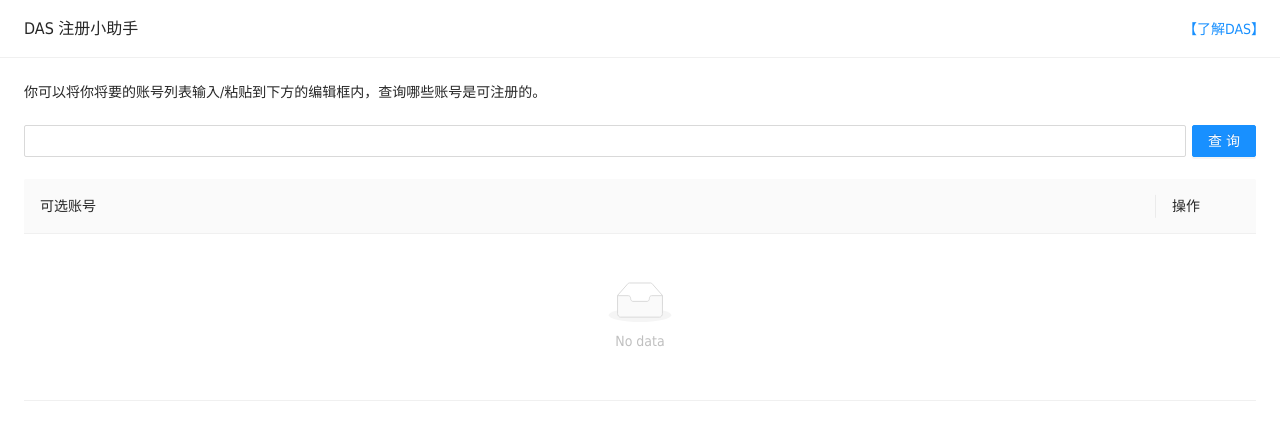
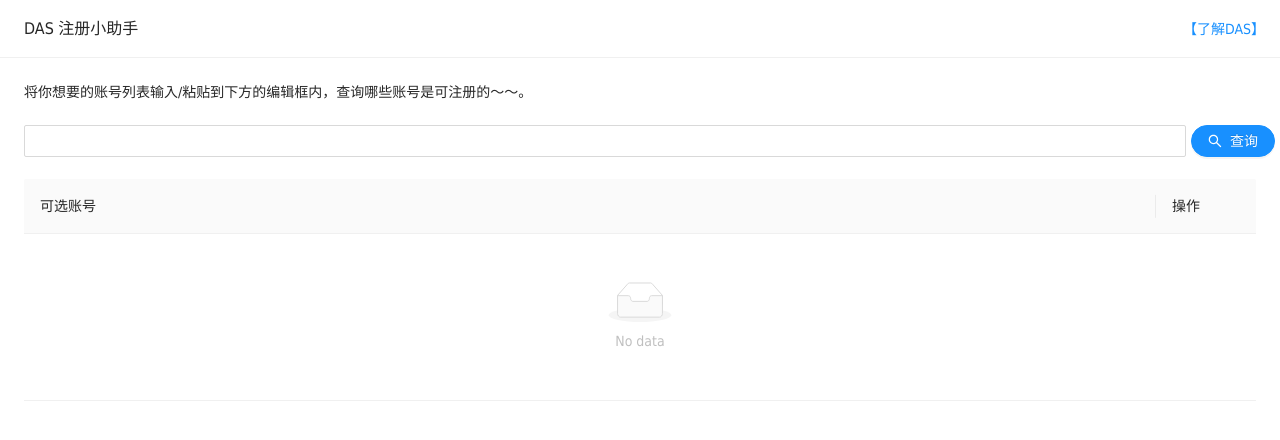
Before and after one commit to yixyxiu/das.la, a React app: page /#/index in a window 1280 px wide. Shown: the top 440 px of the page. Built offline with nearby package versions, Linux system fonts and the light colour scheme.

Commit message:
修改提示语，以及按钮形状

```diff
--- a/package.json
+++ b/package.json
@@ -103,7 +103,7 @@
     ]
   },
   "devDependencies": {
-    "axios": "^0.20.0",
+    "axios": "^0.21.1",
     "griffith": "^1.6.0",
     "react-loadable": "^5.5.0",
     "react-router-dom": "^5.2.0"
--- a/src/views/Index.js
+++ b/src/views/Index.js
@@ -1,5 +1,6 @@
 import React from 'react';
 import { Card, Space,Input, Button, Table } from 'antd';
+import { SearchOutlined } from '@ant-design/icons';
 import https from '../api/https'
 var blake2b = require('blake2b');
 const { TextArea } = Input;
@@ -32,7 +33,7 @@ export default class AddShop extends React.Component {
               key: 'action',
               render: record => (
                 <Space size="middle">
-                    <Button type="primary" size={'small'} onClick={() => this.add(record)}>抢注该账号</Button>
+                    <Button type="primary" size={'normal'} shape="round" onClick={() => this.add(record)}>抢注该账号</Button>
                 </Space>
               ),
             },
@@ -69,7 +70,7 @@ export default class AddShop extends React.Component {
 
                 }else if(item.length>4 && item.length<10){
 
-                    if(this.strInit(item)){
+                    if(this.canRegister(item)){
                         let str = item + '.bit';
                         if(!arr.includes(str) && !reserved.includes(str) && !registered.includes(str)){
                             arr.push(item);
@@ -100,19 +101,21 @@ export default class AddShop extends React.Component {
 
 
     }
-    //校验
-    strInit = text => {
+    // 校验一个账号是否已开放注册，用于 5- 9 位账号
+    // 5-9 位，只开放 5 % 采用 blake2b 算法对账户名(包含 .bit 后缀)进行 hash ，取 hash 结果的第 1 个字节作为一个 u8 整数，当该整数小于等于 12 时，即可注册。
+    canRegister = text => {
 
         text += '.bit';
         var hash = blake2b(32, null, null, Buffer.from('2021-07-22 12:00'));
         hash = hash.update(Buffer.from(text));
         var output = new Uint8Array(32)
         var out = hash.digest(output);
-        if(out[0]<13){
+        if(out[0] < 13){
             //console.log(text,out[0])
             return true
         }
-        else return false
+
+        return false
     }
 
     add = record =>{
@@ -158,12 +161,12 @@ export default class AddShop extends React.Component {
                 <div style={{display:'inline-block',position:'absolute',right:15,top:18,textAlign:'right'}}>
                     <a style={{color:'#1890ff'}} href="https://da.systems/explorer?inviter=cryptofans.bit&channel=cryptofans.bit&locale=zh-CN&utm_source=cryptofans+">【了解DAS】</a>
                 </div>
-                <div>你可以将你将要的账号列表输入/粘贴到下方的编辑框内，查询哪些账号是可注册的。</div>
+                <div>将你想要的账号列表输入/粘贴到下方的编辑框内，查询哪些账号是可注册的～～。</div>
                 <br />
                 <div style={{position:'relative',paddingRight:70}}>
                     <TextArea onChange={(e)=> this.textAreaChange(e)} placeholder="" autoSize />
-                    <div style={{display:'inline-block',position:'absolute',right:0,top:0,width:70,textAlign:'right'}}>
-                        <Button type="primary" onClick={()=> this.search()}>查询</Button>
+                    <div style={{display:'inline-block',position:'absolute',right:-5,top:0,width:70,textAlign:'right'}}>
+                        <Button type="primary" shape="round" icon={<SearchOutlined />} onClick={()=> this.search()}>查询</Button>
                     </div>
                 </div>
                 <br />
```
Also changed, not shown: 1 other file (tests, documents, lock files or other folders).
